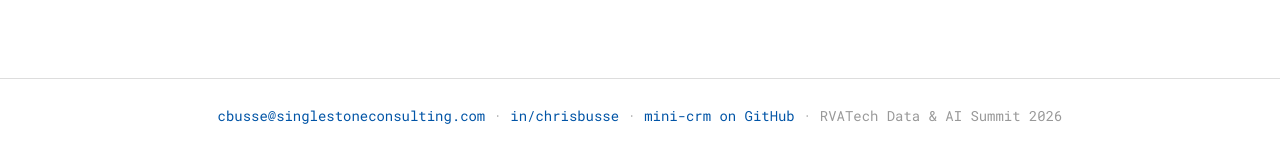
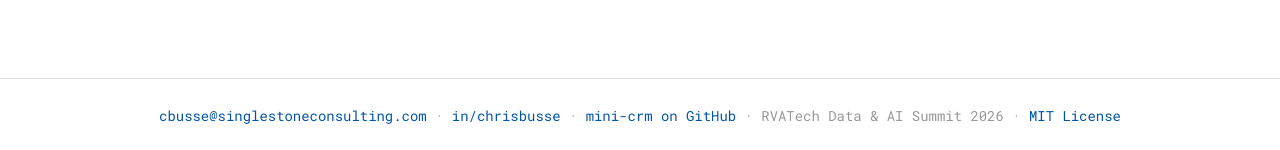
Before and after one commit to busse/workshop-2601, a Jekyll site: the page built from index.md, in a window 1280 px wide. Shown: the part 1903-2053 px from the top of the page. Built offline with Jekyll 4.4.1, drawn with Linux system fonts in a browser that asks for light colours.

Commit message:
docs: add MIT license and link in site footer
Co-Authored-By: Claude Opus 4.6 (1M context) <noreply@anthropic.com>

```diff
--- a/_layouts/default.html
+++ b/_layouts/default.html
@@ -29,7 +29,8 @@
   <a href="mailto:cbusse@singlestoneconsulting.com">cbusse@singlestoneconsulting.com</a> ·
   <a href="https://linkedin.com/in/chrisbusse">in/chrisbusse</a> ·
   <a href="https://github.com/busse/mini-crm">mini-crm on GitHub</a> ·
-  RVATech Data &amp; AI Summit 2026
+  RVATech Data &amp; AI Summit 2026 ·
+  <a href="https://github.com/busse/workshop-2601/blob/master/LICENSE">MIT License</a>
 </footer>
 
 </body>
```
Also changed, not shown: 1 other file.
